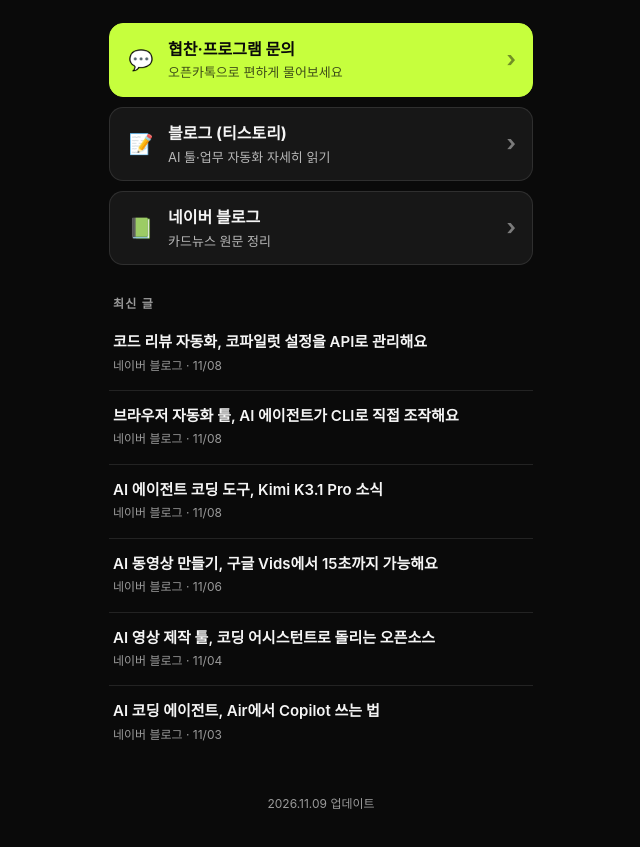
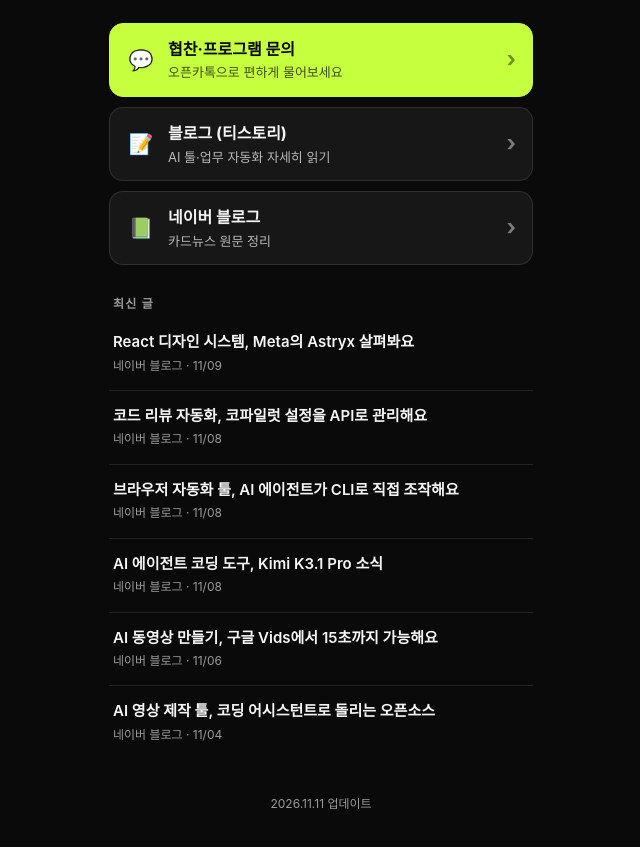
Before and after one commit to Minhyeok-Create/autochannel-assets, a plain HTML site: page docs/links/index.html in a window 1280 px wide. Shown: the part 243-1090 px from the top of the page, without its empty margins (319-959 px from the left). Drawn offline with Linux system fonts and the light colour scheme.

Commit message:
link page: update

```diff
--- a/docs/links/index.html
+++ b/docs/links/index.html
@@ -53,11 +53,11 @@ a:focus-visible{outline:2px solid var(--acc);outline-offset:3px}
 <a class="btn" href="https://blog.naver.com/kaltoelab" rel="noopener"><span class="ic" aria-hidden="true">📗</span><span class="t">네이버 블로그<span class="s">카드뉴스 원문 정리</span></span><span class="ar" aria-hidden="true">›</span></a>
 </nav>
 
-<h2>최신 글</h2><div class="posts"><a class="post" href="https://blog.naver.com/kaltoelab/224469855517?fromRss=true&amp;trackingCode=rss" rel="noopener"><b>코드 리뷰 자동화, 코파일럿 설정을 API로 관리해요</b><span>네이버 블로그 · 11/08</span></a>
+<h2>최신 글</h2><div class="posts"><a class="post" href="https://blog.naver.com/kaltoelab/224471169956?fromRss=true&amp;trackingCode=rss" rel="noopener"><b>React 디자인 시스템, Meta의 Astryx 살펴봐요</b><span>네이버 블로그 · 11/09</span></a>
+<a class="post" href="https://blog.naver.com/kaltoelab/224469855517?fromRss=true&amp;trackingCode=rss" rel="noopener"><b>코드 리뷰 자동화, 코파일럿 설정을 API로 관리해요</b><span>네이버 블로그 · 11/08</span></a>
 <a class="post" href="https://blog.naver.com/kaltoelab/224469857620?fromRss=true&amp;trackingCode=rss" rel="noopener"><b>브라우저 자동화 툴, AI 에이전트가 CLI로 직접 조작해요</b><span>네이버 블로그 · 11/08</span></a>
 <a class="post" href="https://blog.naver.com/kaltoelab/224469859607?fromRss=true&amp;trackingCode=rss" rel="noopener"><b>AI 에이전트 코딩 도구, Kimi K3.1 Pro 소식</b><span>네이버 블로그 · 11/08</span></a>
 <a class="post" href="https://blog.naver.com/kaltoelab/224466802399?fromRss=true&amp;trackingCode=rss" rel="noopener"><b>AI 동영상 만들기, 구글 Vids에서 15초까지 가능해요</b><span>네이버 블로그 · 11/06</span></a>
-<a class="post" href="https://blog.naver.com/kaltoelab/224465513058?fromRss=true&amp;trackingCode=rss" rel="noopener"><b>AI 영상 제작 툴, 코딩 어시스턴트로 돌리는 오픈소스</b><span>네이버 블로그 · 11/04</span></a>
-<a class="post" href="https://blog.naver.com/kaltoelab/224464293308?fromRss=true&amp;trackingCode=rss" rel="noopener"><b>AI 코딩 에이전트, Air에서 Copilot 쓰는 법</b><span>네이버 블로그 · 11/03</span></a></div>
-<footer><p>2026.11.09 업데이트</p></footer>
+<a class="post" href="https://blog.naver.com/kaltoelab/224465513058?fromRss=true&amp;trackingCode=rss" rel="noopener"><b>AI 영상 제작 툴, 코딩 어시스턴트로 돌리는 오픈소스</b><span>네이버 블로그 · 11/04</span></a></div>
+<footer><p>2026.11.11 업데이트</p></footer>
 </main></body></html>
```
